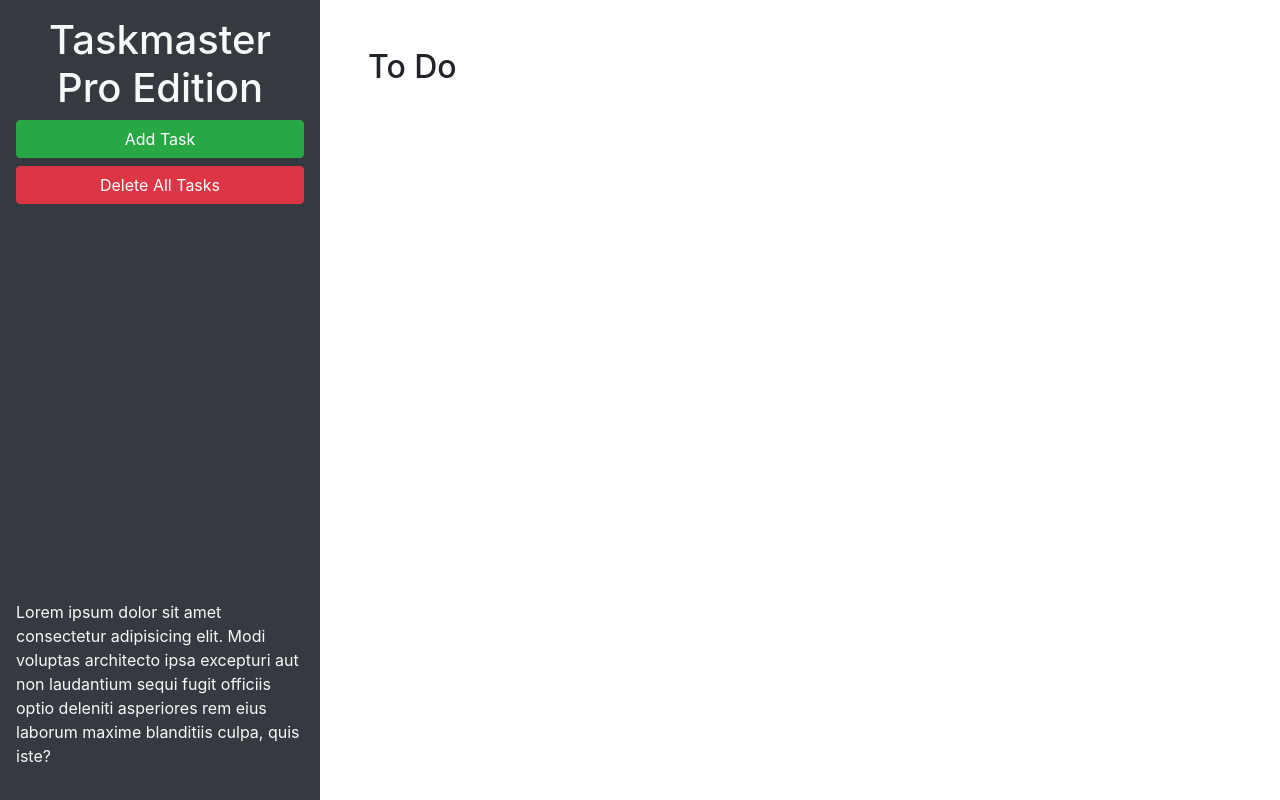
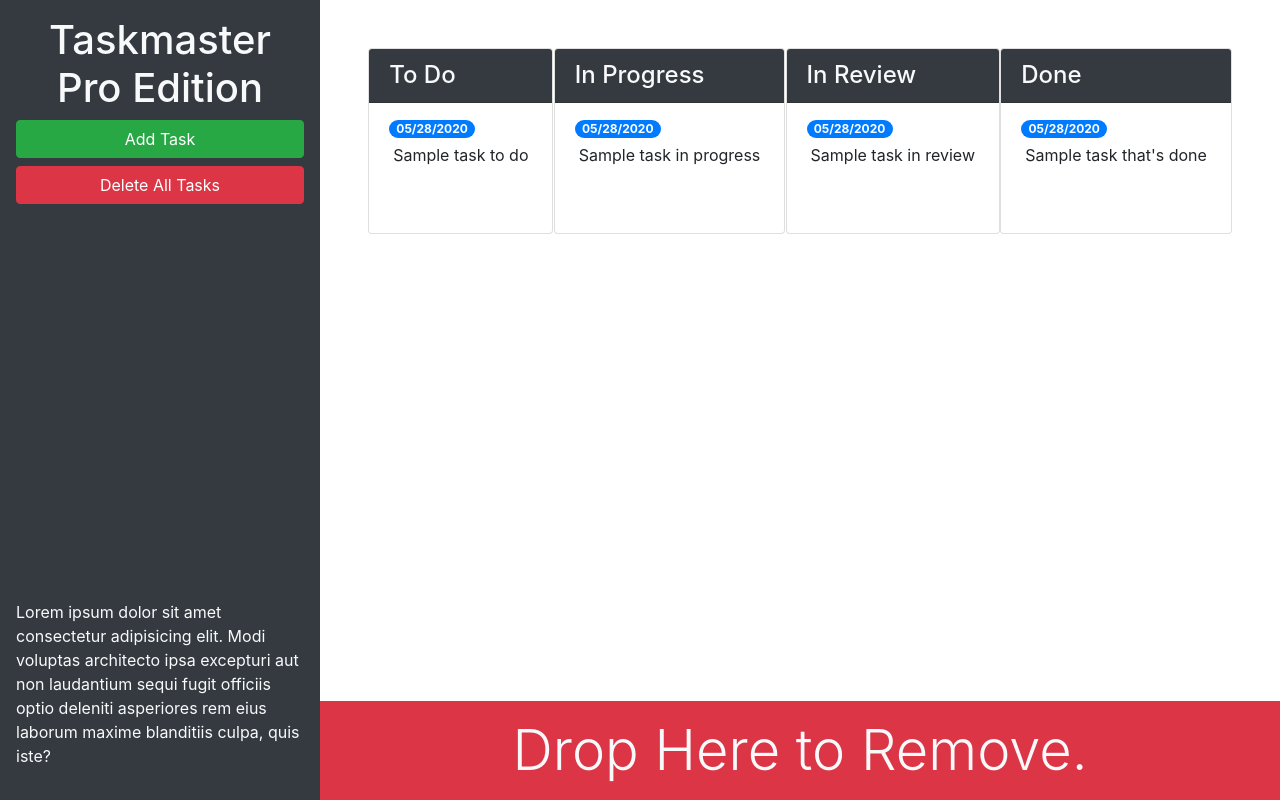
Before and after one commit to ChristanFox/Taskmaster-Pro, a plain HTML site: page index.html in a window 1280 px wide. Drawn offline with nearby package versions, Linux system fonts and the light colour scheme.

Commit message:
updated layout with bootstrap

```diff
--- a/index.html
+++ b/index.html
@@ -11,22 +11,62 @@
 </head>
 
 <body>
-
   <div class="row min-vh-100 no-gutters">
-    <header class="col-12 col-lg-3 bg-dark text-light d-flex flex-column p-4 p-lg-3">
+    <header class="col-12 col-lg-3 bg-dark text-light sticky-top d-flex flex-column p-4 p-lg-3">
       <h1 class="text-center">Taskmaster Pro Edition</h1>
       <button id="create-task" class="btn btn-block btn-success" data-toggle="modal" data-target="#task-form-modal">Add
         Task</button>
       <button id="remove-tasks" class="btn btn-block btn-danger">Delete All Tasks</button>
-      <p class="mt-auto">Lorem ipsum dolor sit amet consectetur adipisicing elit. Modi voluptas architecto ipsa
+      <p class="mt-auto d-none d-lg-block">Lorem ipsum dolor sit amet consectetur adipisicing elit. Modi voluptas architecto ipsa
         excepturi aut non
         laudantium sequi fugit officiis optio deleniti asperiores rem eius laborum maxime blanditiis culpa, quis iste?
       </p>
     </header>
-    <main class="col-12 col-lg-9">
-      <div class="m-5">
-        <h2>To Do</h2>
-        <ul id="list-toDo" class="list-group"> </ul>
+    <main class="col-12 col-lg-9 d-flex flex-column">
+      <div class="m-5 row justify-content-around">
+        <div class="card">
+          <h4 class="card-header bg-dark text-light">To Do</h4>
+          <ul id="list-toDo" class="list-group list-group-flush">
+            <li class="list-group-item">
+              <span class="badge badge-primary badge-pill">05/28/2020</span>
+              <p class="m-1">Sample task to do</p>
+            </li>
+          </ul>
+        </div>
+        <div class="card">
+          <h4 class="card-header bg-dark text-light">In Progress</h4>
+          <ul id="list-inProgress" class="list-group list-group-flush">
+            <li class="list-group-item">
+              <span class="badge badge-primary badge-pill">05/28/2020</span>
+              <p class="m-1">Sample task in progress</p>
+            </li>
+          </ul>
+        </div>
+        <div class="card">
+          <h4 class="card-header bg-dark text-light">In Review</h4>
+          <ul id="list-inReview" class="list-group list-group-flush">
+            <li class="list-group-item">
+              <span class="badge badge-primary badge-pill">05/28/2020</span>
+              <p class="m-1">Sample task in review</p>
+            </li>
+          </ul>
+        </div>
+        <!-- in review end -->
+        <!-- done start -->
+        <div class="card">
+          <h4 class="card-header bg-dark text-light">Done</h4>
+          <ul id="list-done" class="list-group list-group-flush">
+            <li class="list-group-item">
+              <span class="badge badge-primary badge-pill">05/28/2020</span>
+              <p class="m-1">Sample task that's done</p>
+            </li>
+          </ul>
+        </div>
+      </div>
+      <div id="trash" class="mt-auto">
+        <div class="w-100 bg-danger p-3 text-center text-light display-4">
+          Drop Here to Remove.
+        </div>
       </div>
     </main>
   </div>
@@ -46,11 +86,11 @@
           <form>
             <div class="form-group">
               <label for="modalTaskDescription">Task description</label>
-              <textarea id="modalTaskDescription" rows="3"></textarea>
+              <textarea id="modalTaskDescription" rows="3" class="form-control"></textarea>
             </div>
             <div class="form-group">
               <label for="modalDueDate">Due date</label>
-              <input type="text" id="modalDueDate" placeholder="mm/dd/yyyy" autocomplete="off" />
+              <input type="text" class="form-control" id="modalDueDate" placeholder="mm/dd/yyyy" autocomplete="off" />
             </div>
           </form>
         </div>
```
